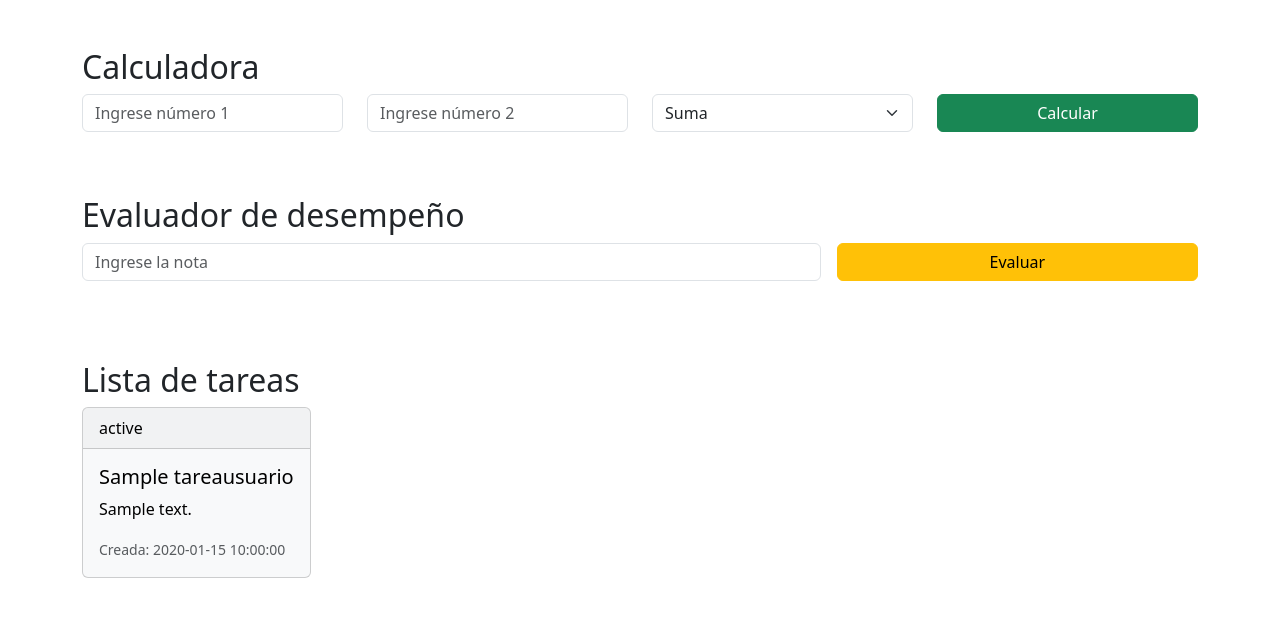
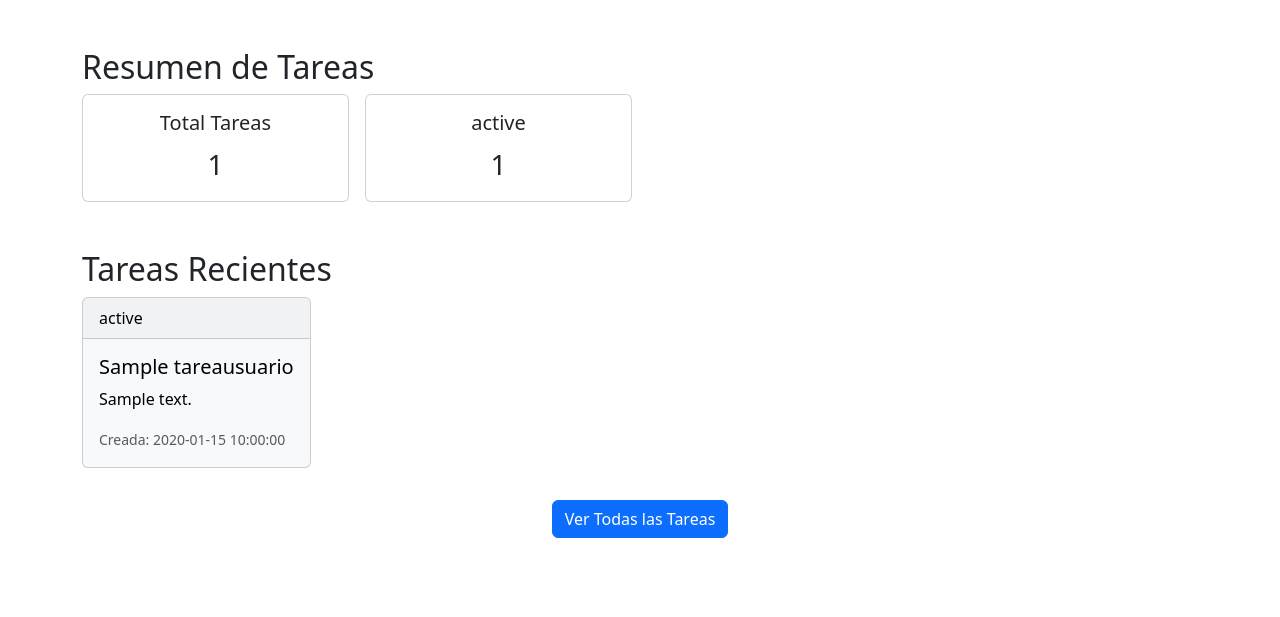
Before and after one commit to fcedenoc/Practica_4_G5, a PHP site: page /home.php in a window 1280 px wide. Shown: the part 71-688 px from the top of the page. Run offline with PHP 8.4, Linux system fonts and the light colour scheme; the visitor is signed in with stand-in values (Sample User, id 1); tables that the repository leaves empty or names only in its code hold one stand-in row (values such as "Sample post"); some libraries are stand-ins or nearby versions.

Commit message:
refactor(ui): streamline home dashboard and enhance code maintainability
- Remove calculator and performance evaluator widgets
- Introduce task status overview cards and latest task previews
- Incorporate explanatory comments in PHP files for improved clarity
- Append detailed project documentation covering setup and features

docs: introduce README.md with comprehensive project details and usage guide

```diff
--- a/home.php
+++ b/home.php
@@ -1,59 +1,76 @@
 <?php
+// Este archivo es la página principal (home) del usuario después de iniciar sesión.
+// Muestra un resumen de tareas y estadísticas para que el usuario vea su progreso.
 
-ini_set('display_errors', 1);
+ini_set('display_errors', 1); // Activar la muestra de errores en PHP para facilitar la depuración.
 ini_set('display_startup_errors', 1);
 error_reporting(E_ALL);
 
-session_start();
+session_start(); // Iniciar la sesión para verificar si el usuario está logueado.
 
-if(!isset($_SESSION['usuario'])){
+if(!isset($_SESSION['usuario'])){ // Si no hay un usuario en la sesión (no está logueado), redirigir a la página de login.
     header("Location: index.php");
-    exit();
+    exit(); // Detener la ejecución del script.
 }
 
 ?>
 
+<!-- Comienza el código HTML de la página web -->
 <!DOCTYPE html>
-<html lang="en">
+<html lang="en"> <!-- El idioma de la página es inglés, pero el contenido está en español -->
 
-<head>
-    <meta charset="UTF-8">
-    <meta name="viewport" content="width=device-width, initial-scale=1.0">
-    <link rel="stylesheet" href="assets/css/home.css">
-    <link href="https://cdn.jsdelivr.net/npm/bootstrap@5.3.3/dist/css/bootstrap.min.css" rel="stylesheet">
-    <title>Inicio</title>
+<head> <!-- Configuración de la cabeza de la página -->
+    <meta charset="UTF-8"> <!-- Codificación de caracteres para que se vean bien las letras con acentos -->
+    <meta name="viewport" content="width=device-width, initial-scale=1.0"> <!-- Para que la página se vea bien en móviles -->
+    <link rel="stylesheet" href="assets/css/home.css"> <!-- Enlace a nuestro archivo CSS personalizado -->
+    <link href="https://cdn.jsdelivr.net/npm/bootstrap@5.3.3/dist/css/bootstrap.min.css" rel="stylesheet"> <!-- Bootstrap para estilos bonitos -->
+    <title>Inicio</title> <!-- Título de la página que aparece en la pestaña del navegador -->
 </head>
 
-<body>
+<body> <!-- Aquí va todo el contenido visible de la página -->
 
 <?php
-include __DIR__ . '/php/conexionBD.php';
-$mysqli = abrirConexion();
+// Código PHP para obtener datos de la base de datos antes de mostrar la página.
 
+include __DIR__ . '/php/conexionBD.php'; // Incluir el archivo que tiene la función para conectar a la base de datos.
+$mysqli = abrirConexion(); // Abrir la conexión a MySQL usando la función del archivo incluido.
+
+// Consulta SQL para obtener las últimas 5 tareas del usuario, ordenadas por fecha de creación.
 $sql = "
 SELECT t.id, t.tarea_nombre, t.descripcion, e.nombre_estado, t.fecha_creacion
 FROM tareaUsuario t
 INNER JOIN estados e ON t.estado_id = e.id
 ORDER BY t.fecha_creacion DESC
+LIMIT 5
 ";
 
-$resultado = $mysqli->query($sql);
-if ($resultado->num_rows === 0) {
-    echo "<h3>No hay tareas registradas.</h3>";
+$resultado = $mysqli->query($sql); // Ejecutar la consulta en la base de datos.
+
+// MOSTRAR ERROR SI LA CONSULTA FALLA
+if (!$resultado) { // Si la consulta falló, mostrar el error y detener el script.
+    die("Error en la consulta: " . $mysqli->error);
 }
 
-// MOSTRAR ERROR SI LA CONSULTA FALLA
-if (!$resultado) {
-    die("Error en la consulta: " . $mysqli->error);
+// Consultas para estadísticas de tareas
+$sql_total = "SELECT COUNT(*) as total FROM tareaUsuario"; // Contar todas las tareas.
+$result_total = $mysqli->query($sql_total);
+$total_tareas = $result_total->fetch_assoc()['total']; // Guardar el número total.
+
+$sql_estados = "SELECT e.nombre_estado, COUNT(t.id) as cantidad FROM estados e LEFT JOIN tareaUsuario t ON e.id = t.estado_id GROUP BY e.id"; // Contar tareas por estado.
+$result_estados = $mysqli->query($sql_estados);
+$estadisticas = []; // Array para guardar las estadísticas.
+while ($row = $result_estados->fetch_assoc()) { // Recorrer los resultados y guardarlos en el array.
+    $estadisticas[] = $row;
 }
 ?>
 
+    <!-- Barra de navegación en la parte superior de la página -->
     <nav class="navbar navbar-expand-lg navbar-dark">
         <div class="container">
-            <a class="navbar-brand fw-bold" href="#">Administrador de Tareas</a>
+            <a class="navbar-brand fw-bold" href="#">Administrador de Tareas</a> <!-- Nombre de la aplicación -->
             <div class="ms-auto d-flex align-items-center gap-3">
                 <div class="color-picker-container">
-                    <label for="themeColor" class="text-white mb-0">Fondo:</label>
+                    <label for="themeColor" class="text-white mb-0">Fondo:</label> <!-- Selector para cambiar el color de fondo -->
                     <select name="colorTema" id="colorTema" class="form-select form-select-sm">
                         <option value="#ffffff">Blanco</option>
                         <option value="#001f3f">Azul Marino</option>
@@ -61,106 +78,90 @@ if (!$resultado) {
                     </select>
                 </div>
 
-                <a href="#" class="nav-link">Inicio</a>
-                <a href="../../Tareas/listaTareas.php" class="nav-link">Tareas</a>
-                <a href="php/usuarios/listar_usuarios.php" class="nav-link">Usuarios</a>
-                <a href="php/login/logout.php" class="nav-link">Cerrar sesión</a>
+                <a href="home.php" class="nav-link">Inicio</a> <!-- Enlace a la página principal -->
+                <a href="Tareas/listaTareas.php" class="nav-link">Tareas</a> <!-- Enlace a la lista de tareas -->
+                <a href="php/usuarios/listar_usuarios.php" class="nav-link">Usuarios</a> <!-- Enlace a la lista de usuarios -->
+                <a href="php/login/logout.php" class="nav-link">Cerrar sesión</a> <!-- Enlace para cerrar la sesión -->
 
             </div>
         </div>
     </nav>
 
-    <div class="container my-5">
+    <div class="container my-5"> <!-- Contenedor principal con margen para centrar el contenido -->
 
         <!-- ============================= -->
-        <!--          CALCULADORA          -->
+        <!--       RESUMEN DE TAREAS       -->
         <!-- ============================= -->
-        <section>
-            <h2>Calculadora</h2>
-            <div class="row">
-                <div class="col-md-3 mb-3">
-                    <input type="number" name="num1" id="num1" class="form-control" placeholder="Ingrese número 1">
+        <section> <!-- Sección que muestra estadísticas rápidas de las tareas -->
+            <h2>Resumen de Tareas</h2> <!-- Título de la sección -->
+            <div class="row g-3"> <!-- Fila con tarjetas para las estadísticas -->
+                <div class="col-md-3"> <!-- Tarjeta para el total de tareas -->
+                    <div class="card text-center">
+                        <div class="card-body">
+                            <h5 class="card-title">Total Tareas</h5>
+                            <p class="card-text fs-3"><?=$total_tareas?></p> <!-- Número total de tareas -->
+                        </div>
+                    </div>
                 </div>
-
-                <div class="col-md-3 mb-3">
-                    <input type="number" name="num2" id="num2" class="form-control" placeholder="Ingrese número 2">
+                <?php foreach ($estadisticas as $stat): ?> <!-- Bucle para mostrar cada estado con su cantidad -->
+                <div class="col-md-3">
+                    <div class="card text-center">
+                        <div class="card-body">
+                            <h5 class="card-title"><?=$stat['nombre_estado']?></h5> <!-- Nombre del estado, ej. Pendiente -->
+                            <p class="card-text fs-3"><?=$stat['cantidad']?></p> <!-- Cantidad de tareas en ese estado -->
+                        </div>
+                    </div>
                 </div>
-
-                <div class="col-md-3 mb-3">
-                    <select name="idOperacion" class="form-select" id="idOperacion">
-                        <option value="suma">Suma</option>
-                        <option value="resta">Resta</option>
-                        <option value="multiplicacion">Multiplicación</option>
-                        <option value="division">División</option>
-                    </select>
-                </div>
-
-                <div class="col-md-3">
-                    <button id="btnCalcular" class="btn btn-success w-100">Calcular</button>
-                </div>
-
-                <h5 class="mt-3" id="resultadoOperacion"></h5>
+                <?php endforeach; ?>
             </div>
         </section>
 
-        <!-- ============================= -->
-        <!--   EVALUADOR DE DESEMPEÑO     -->
-        <!-- ============================= -->
-        <section class="mt-4">
-            <h2>Evaluador de desempeño</h2>
-            <div class="row g-3">
-                <div class="col-md-8 mb-3">
-                    <input type="number" name="nota" id="nota" class="form-control" placeholder="Ingrese la nota">
-                </div>
-
-                <div class="col-md-4">
-                    <button id="btnEvaluacion" class="btn btn-warning w-100">Evaluar</button>
-                </div>
-
-                <ul id="listaTareas" class="list-group mt-3"></ul>
-            </div>
-        </section>
 
         <!-- ============================= -->
-        <!--        CARDS DE BOOTSTRAP     -->
+        <!--      TAREAS RECIENTES         -->
         <!-- ============================= -->
-        <section class="mt-5">
-            <h2>Lista de tareas</h2>
+        <section class="mt-5"> <!-- Sección para mostrar las tareas más recientes -->
+            <h2>Tareas Recientes</h2> <!-- Título de la sección -->
 
-            <div class="d-flex flex-wrap gap-3">
+            <div class="d-flex flex-wrap gap-3"> <!-- Contenedor flexible para las tarjetas de tareas -->
 
-<?php while ($fila = $resultado->fetch_assoc()): ?>
-    <div class="card text-bg-light mb-3" style="max-width: 18rem;">
+<?php while ($fila = $resultado->fetch_assoc()): ?> <!-- Bucle para mostrar cada tarea -->
+    <div class="card text-bg-light mb-3" style="max-width: 18rem;"> <!-- Tarjeta para cada tarea -->
         <div class="card-header">
-            <?= htmlspecialchars($fila['nombre_estado']) ?>
+            <?= htmlspecialchars($fila['nombre_estado']) ?> <!-- Estado de la tarea, ej. Pendiente -->
         </div>
 
         <div class="card-body">
             <h5 class="card-title">
-                <?= htmlspecialchars($fila['tarea_nombre']) ?>
+                <?= htmlspecialchars($fila['tarea_nombre']) ?> <!-- Nombre de la tarea -->
             </h5>
 
             <p class="card-text">
-                <?= htmlspecialchars($fila['descripcion']) ?>
+                <?= htmlspecialchars($fila['descripcion']) ?> <!-- Descripción de la tarea -->
             </p>
 
             <p class="card-text">
                 <small class="text-muted">
-                    Creada: <?= htmlspecialchars($fila['fecha_creacion']) ?>
+                    Creada: <?= htmlspecialchars($fila['fecha_creacion']) ?> <!-- Fecha de creación -->
                 </small>
             </p>
         </div>
     </div>
-<?php endwhile; ?>
+<?php endwhile; ?> <!-- Fin del bucle -->
 
 </div>
+
+            <div class="text-center mt-3"> <!-- Botón centrado para ver todas las tareas -->
+                <a href="Tareas/listaTareas.php" class="btn btn-primary">Ver Todas las Tareas</a>
+            </div>
     </div>
 
+    <!-- Scripts de JavaScript para funcionalidades de la página -->
     <script src="https://cdn.jsdelivr.net/npm/bootstrap@5.3.8/dist/js/bootstrap.bundle.min.js"
-        crossorigin="anonymous"></script>
-    <script src="https://cdn.jsdelivr.net/npm/sweetalert2@11"></script>
-    <script src="assets/js/home.js"></script>
+        crossorigin="anonymous"></script> <!-- Bootstrap JS para componentes interactivos -->
+    <script src="https://cdn.jsdelivr.net/npm/sweetalert2@11"></script> <!-- SweetAlert para alertas bonitas -->
+    <script src="assets/js/home.js"></script> <!-- Nuestro archivo JS personalizado para esta página -->
 
 </body>
 
-</html>
+</html> <!-- Fin del documento HTML -->
```
Also changed, not shown: Tareas/listaTareas.php (+19 -17 lines), index.php (+26 -22 lines), php/usuarios/listar_usuarios.php (+16 -14 lines), registro.php (+15 -12 lines), README.md (added).
